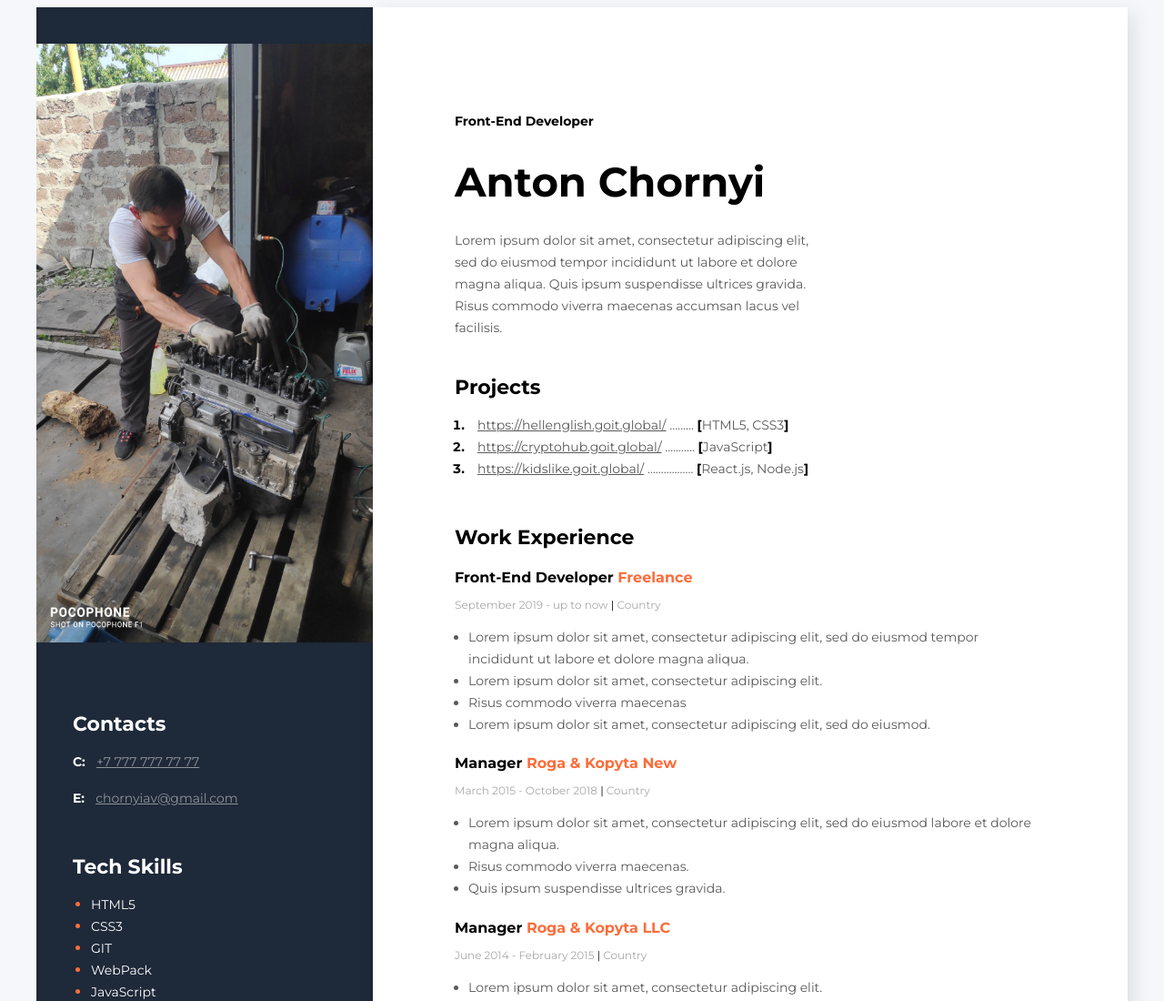
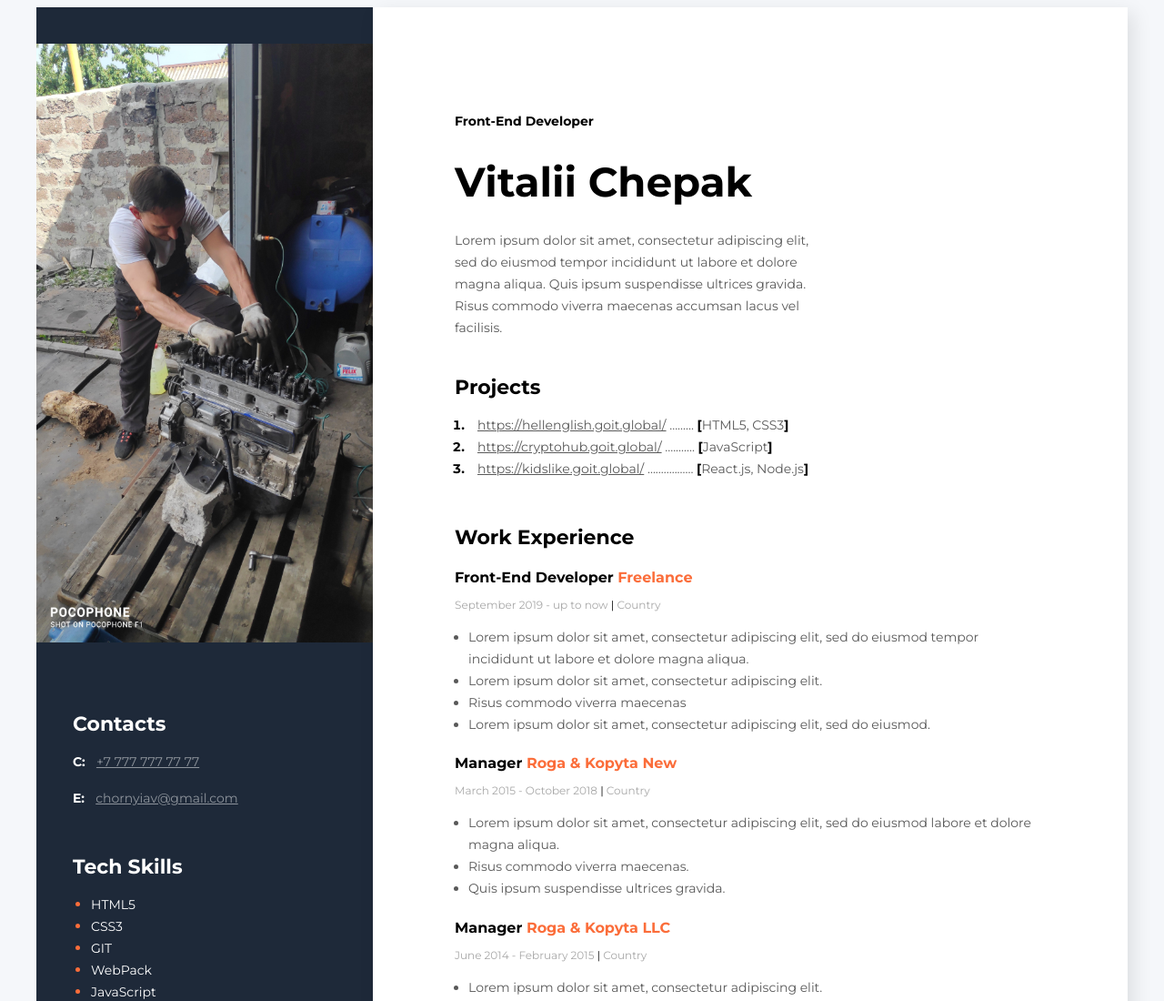
Before and after one commit to FinikBranson/my-resume, a plain HTML site: page index.html in a window 1280 px wide. Shown: the top 1100 px of the page at 91% size. Drawn offline with Linux system fonts and the light colour scheme.

Commit message:
Update index.html

```diff
--- a/index.html
+++ b/index.html
@@ -21,7 +21,7 @@
     <!--About user-->
         <div class="about">
                 <h2 class="about_position">Front-End Developer</h2>
-                <h1 class="about_name">Anton Chornyi</h1>
+                <h1 class="about_name">Vitalii Chepak</h1>
                 <p class="about_discription">Lorem ipsum dolor sit amet, consectetur adipiscing elit, sed do eiusmod tempor incididunt ut labore et dolore magna
                 aliqua. Quis ipsum suspendisse ultrices gravida. Risus commodo viverra maecenas accumsan lacus vel facilisis.
                 </p>
```
